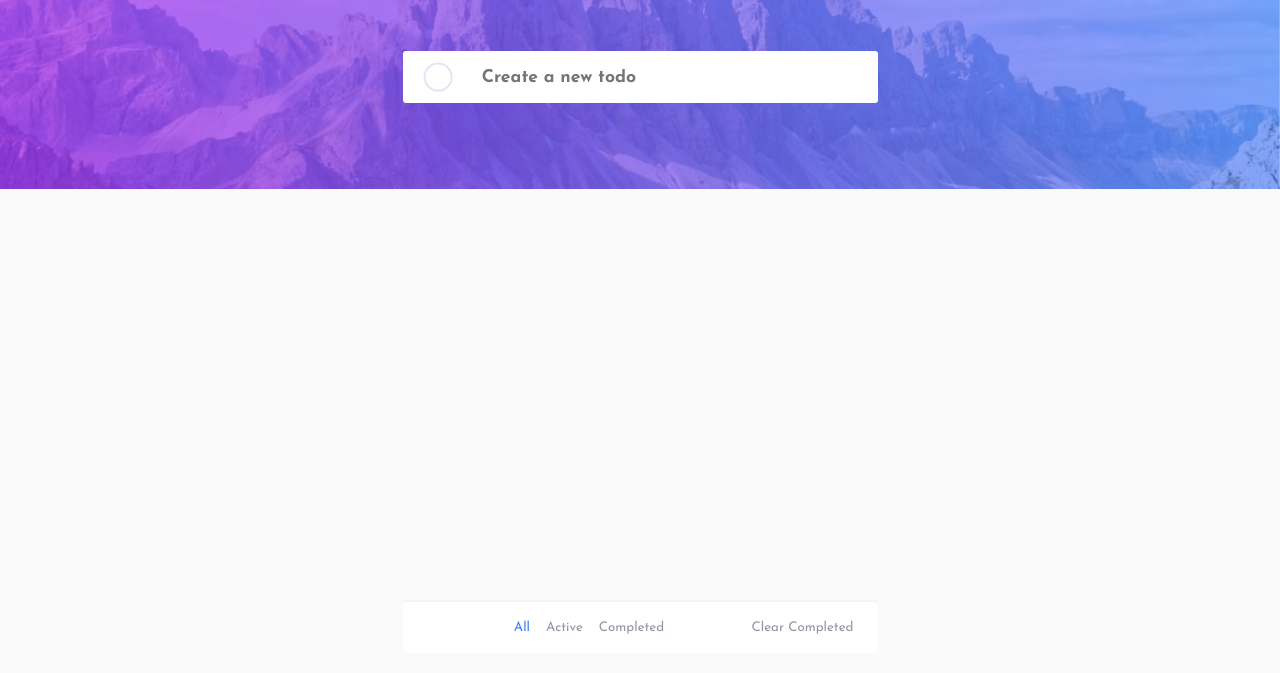
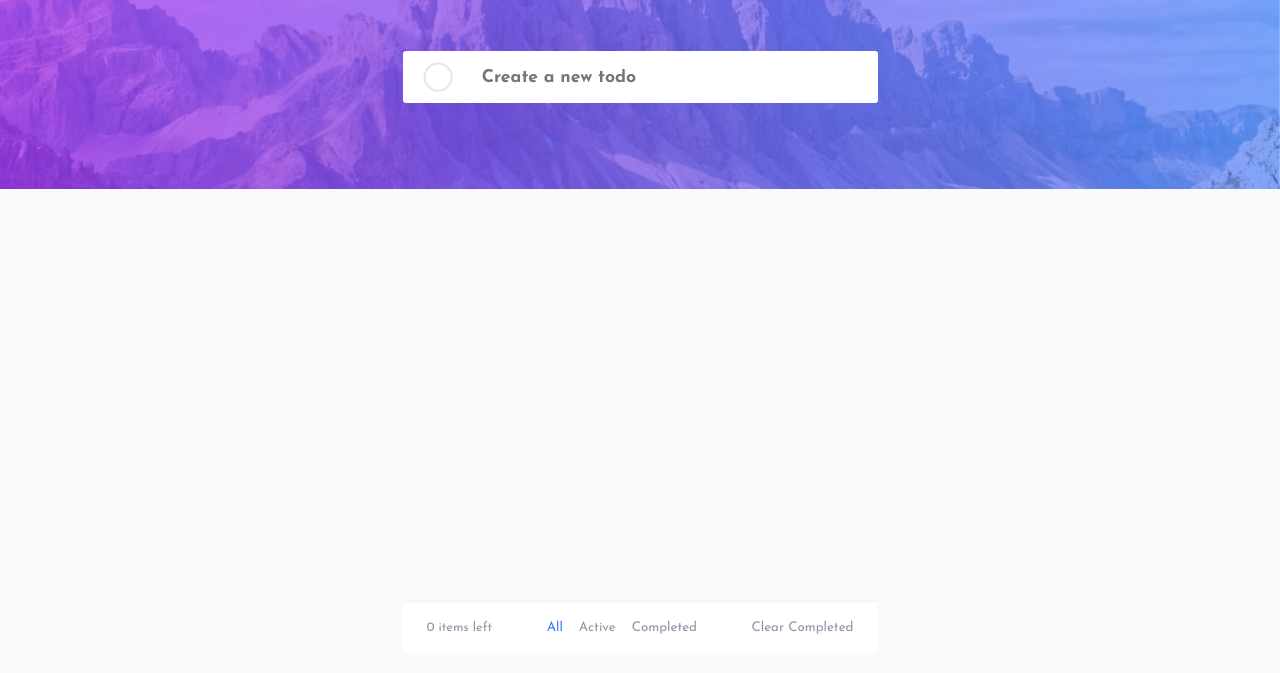
Before and after one commit to AbdallaRahmah/Todo-app, a website: page src/html/index.pug in a window 1280 px wide. Shown: the part 91-764 px from the top of the page. Drawn offline with nearby package versions, Linux system fonts and the light colour scheme; files that its build step writes are made by us from their sources; files whose address does not match are found by name.

Commit message:
fix left item bar hidden content

```diff
--- a/src/html/includes/_app--main.pug
+++ b/src/html/includes/_app--main.pug
@@ -12,7 +12,7 @@
 main.app__main
   ul#app--list
   div(class="control--buttons input__box")
-    div(class="left" id="left--items")
+    div(class="left" id="left--items") 0 items left
     .desktop__control
       button(class="control--button active--btn" data-name="all") All
       button(class="control--button" data-name="active") Active
```
Also changed, not shown: dist/index.html.
